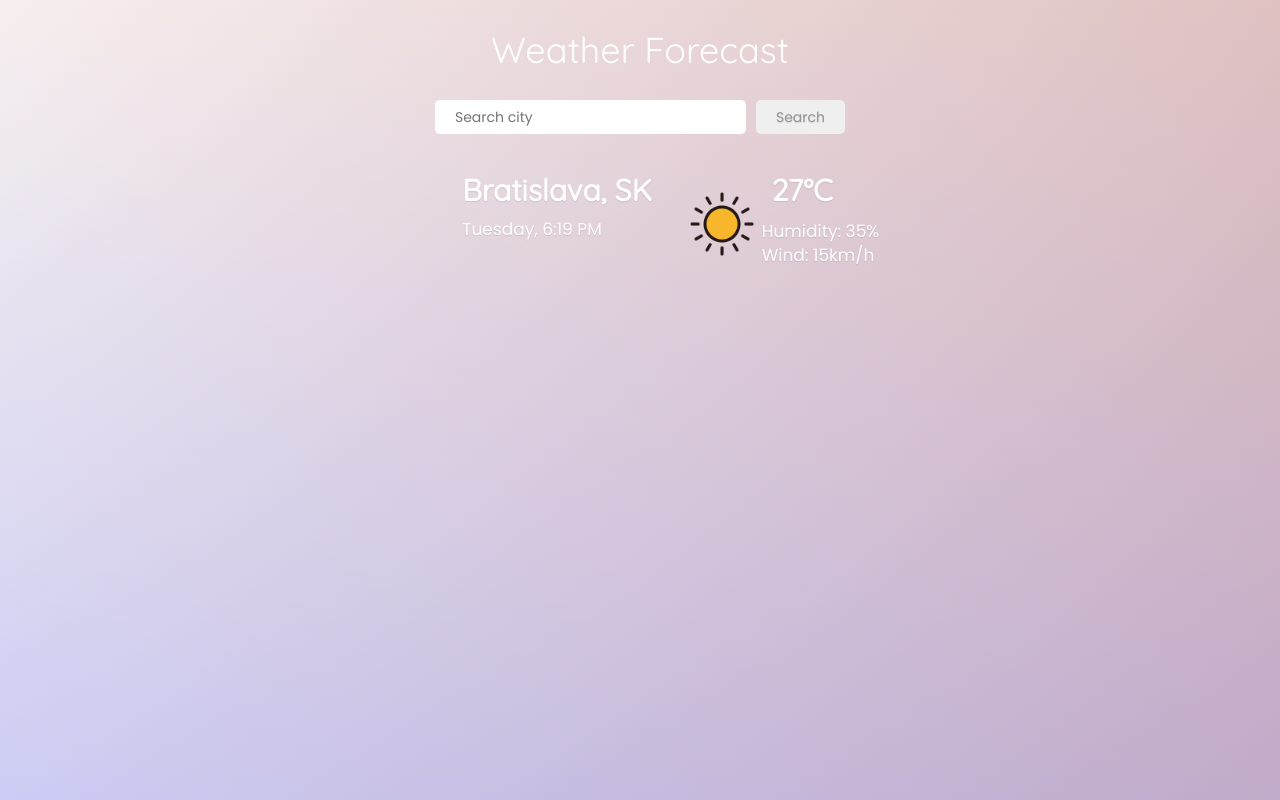
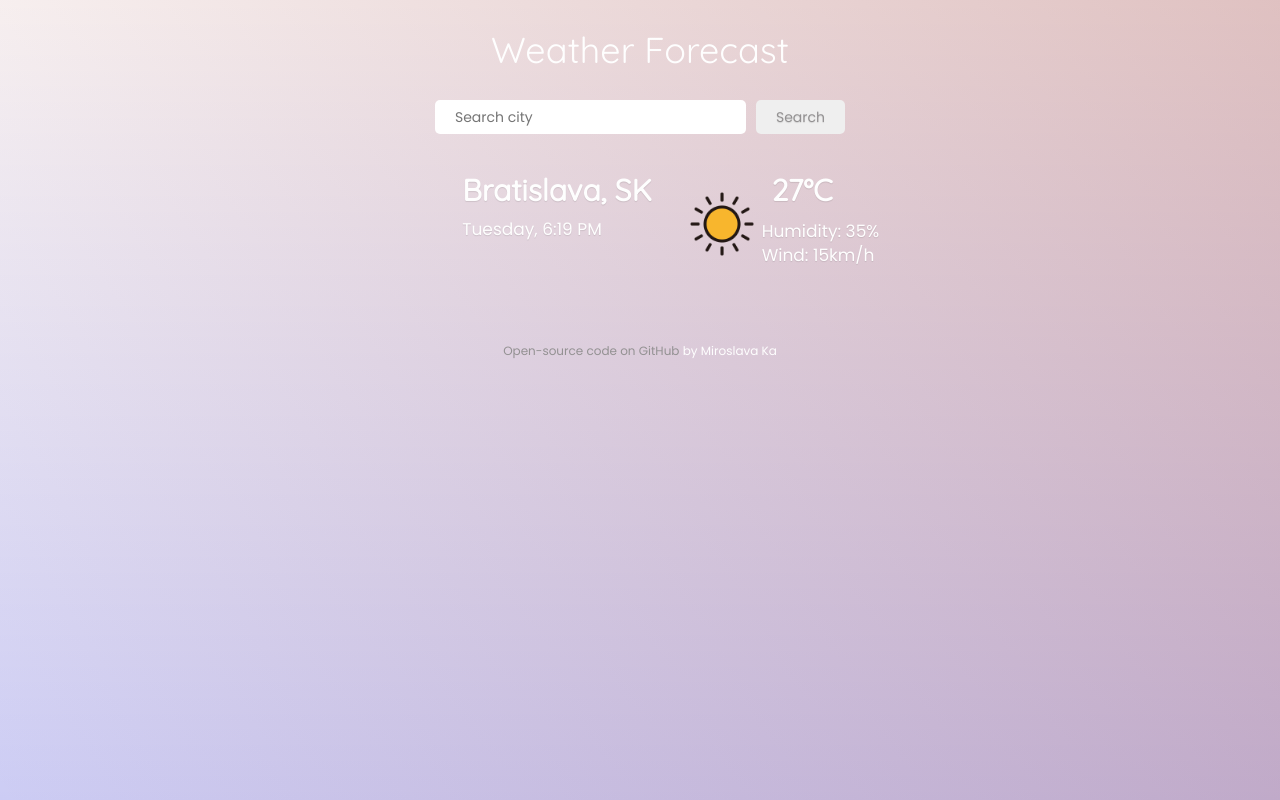
Before and after one commit to miroslavaka/weather-app, a React (Create React App) app: page / in a window 1280 px wide. Built offline with nearby package versions, Linux system fonts and the light colour scheme.

Commit message:
adding Footer component

```diff
--- a/src/App.js
+++ b/src/App.js
@@ -1,4 +1,5 @@
 import Weather from './Weather';
+import Footer from './Footer';
 import './App.css';
 
 function App() {
@@ -7,6 +8,7 @@ function App() {
       <div className="App-container">
         <h1 className="title">Weather Forecast</h1>
         <Weather />
+        <Footer />
       </div>
     </div>
   );
--- /dev/null
+++ b/src/Footer.css
@@ -0,0 +1,14 @@
+.footer-text {
+  font-size: 1.2rem;
+}
+.link {
+  color: #939192;
+  text-decoration: none;
+}
+.link:hover {
+  color: rgba(150, 50, 50, 0.3);
+}
+
+.link:visited {
+  color: #939192;
+}
--- /dev/null
+++ b/src/Footer.js
@@ -0,0 +1,20 @@
+import React from 'react';
+import './Footer.css';
+
+const Footer = () => {
+  return (
+    <footer className="Footer">
+      <p className="footer-text">
+        <a
+          href="https://github.com/miroslavaka/weather-app"
+          target="_blank"
+          className="link"
+        >
+          Open-source code on GitHub
+        </a>
+        <span> by Miroslava Ka</span>
+      </p>
+    </footer>
+  );
+};
+export default Footer;
```
